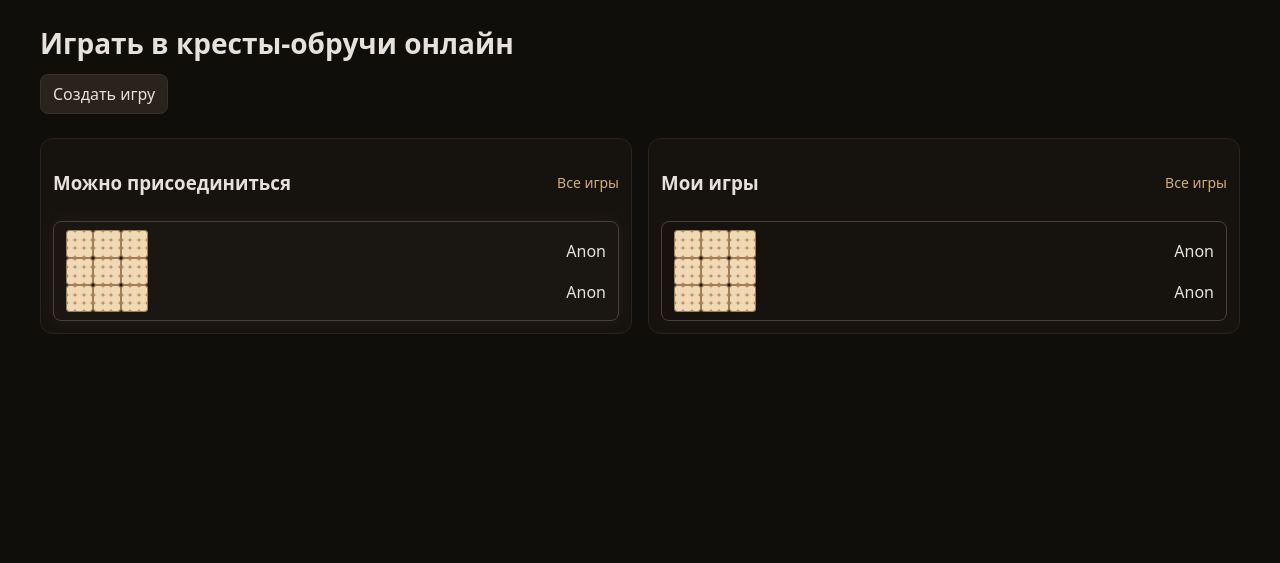
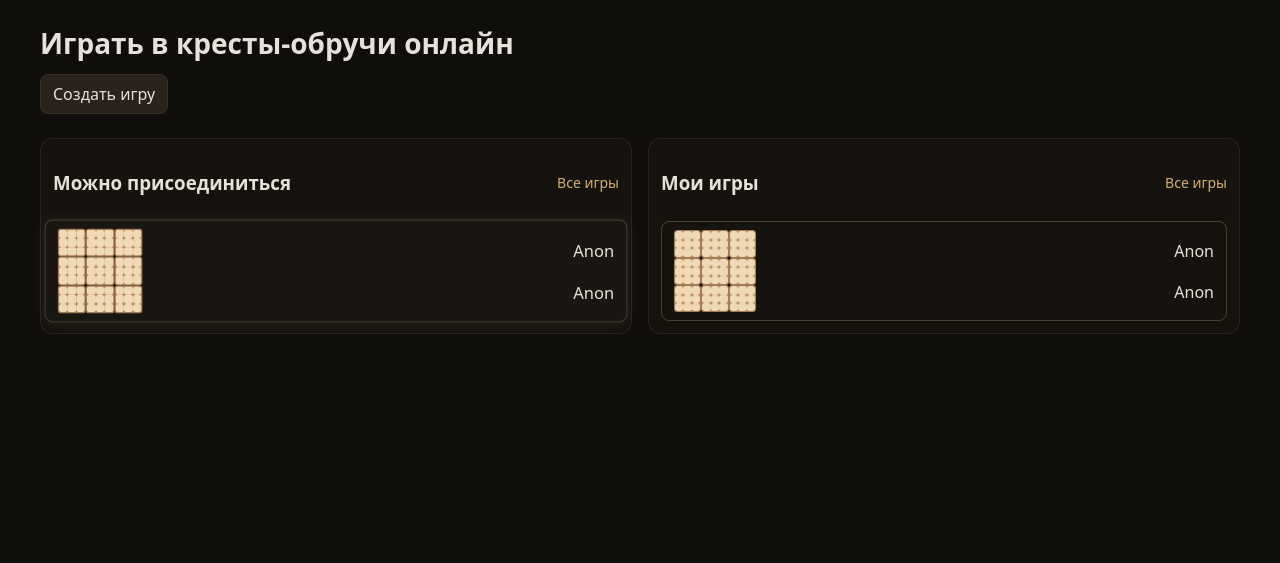
Before and after one commit to DanielBobrov/tx3, a Flask app: template templates/index.html in a window 1280 px wide, with the pointer over the restyled element. Shown: the part 75-638 px from the top of the page. Run offline with Flask 3, Linux system fonts and the light colour scheme; the template is opened without the code that fills it: most values are stand-ins (such as "Sample title", 1, 10 or a date in 2020); parts of the project's set-up code (start-up, migrations or seed data) failed here and were passed over.

Commit message:
add new hover effect for game card

```diff
--- a/static/css/index.css
+++ b/static/css/index.css
@@ -188,6 +188,7 @@ main {
     /*border: 1px solid #fff;*/
     box-shadow: 0 0 20px #ffffff0f;
     background: #ffffff04;
+    transform: scale(1.03);
 }
 
 .players {
```
